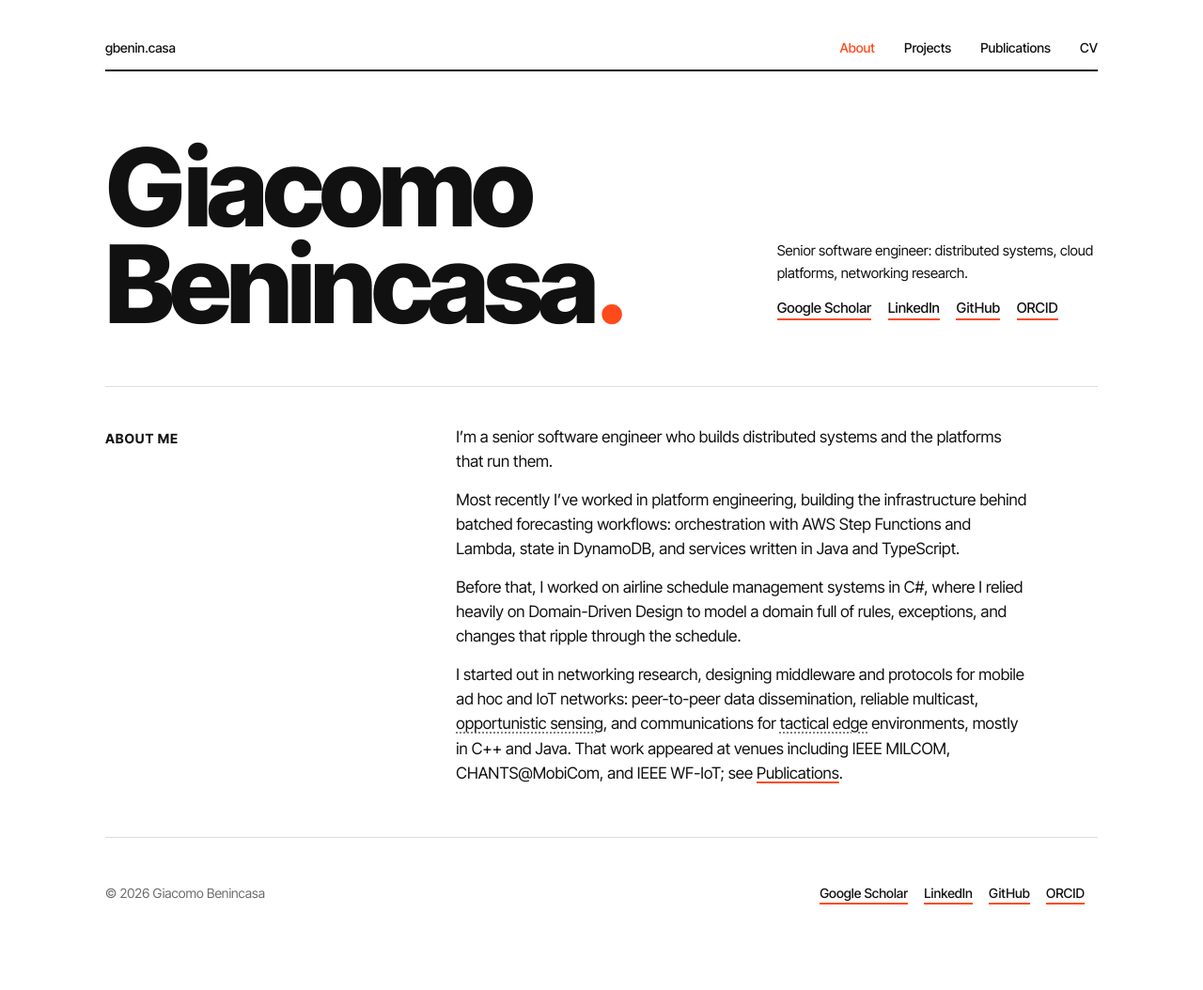
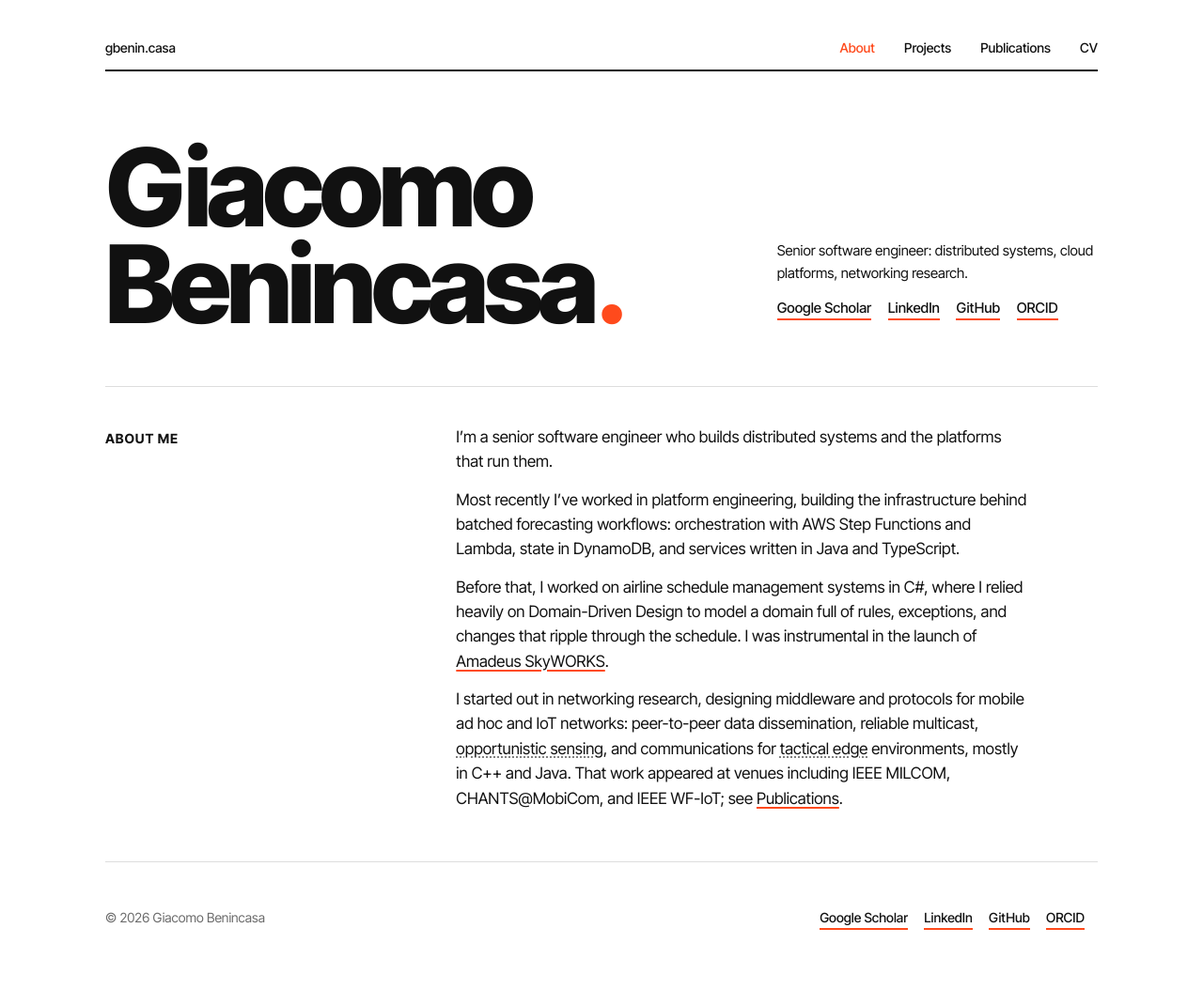
Before and after one commit to giacobenin/giacobenin.github.io, a Jekyll site: the page built from _pages/about.md, in a window 1280 px wide. Shown: the whole page at 94% size. Built offline with Jekyll 4.4.1, drawn with Linux system fonts in a browser that asks for light colours; before the commit the page ends 1027 px from its top, so only the background shows below that.

Commit message:
About: note role in launching Amadeus SkyWORKS
Add the sentence to the schedule-management paragraph, linking SkyWORKS
(software provided by Amadeus, Q696061) visibly and in RDFa. concept.html
gains a 'link' option to render the entry's url as a visible link.

Co-Authored-By: Claude Opus 5.5 <noreply@anthropic.com>

```diff
--- a/_data/technologies.yml
+++ b/_data/technologies.yml
@@ -59,3 +59,4 @@
 "reliable multicast":    { wikidata: Q7310997 }
 "tactical edge network": { type: DefinedTerm, description: "Resilient, decentralized communication infrastructures designed to connect warfighters, sensors, and command centers in degraded, intermittent, or disconnected environments where cloud access is unavailable or contested." }
 "opportunistic sensing": { type: DefinedTerm, description: "A computer science paradigm that automatically leverages the sensing capabilities of user devices (such as smartphones) to collect data without requiring active user involvement or conscious participation." }
+"Amadeus SkyWORKS": { url: "https://amadeus.com/en/airlines/products/skyworks", type: SoftwareApplication, provider: Q696061 }   # flight schedule management system; no Wikidata item
--- a/_includes/concept.html
+++ b/_includes/concept.html
@@ -3,6 +3,7 @@ Renders one technology or concept from _data/technologies.yml as RDFa: the
 site owner schema:knowsAbout / foaf:topic_interest it.
   name:       key in _data/technologies.yml (required); used as schema:name
   text:       visible text when it differs from the name, e.g. text="IoT"
+  link:       true to make the text a visible link to the entry's `url`
   tag:        true to style it as a CV tag
   standalone: true when used outside a block that already sets the person as
               subject (e.g. on the About page)
@@ -16,9 +17,9 @@ site owner schema:knowsAbout / foaf:topic_interest it.
 {%- if include.standalone -%}
 <span prefix="schema: https://schema.org/ foaf: http://xmlns.com/foaf/0.1/" resource="{{ "/publications/" | absolute_url }}#{{ site.author.publication_name | slugify }}">
 {%- endif -%}
-<span{% if include.tag %} class="tech-tag"{% elsif c.description %} class="defined" title="{{ c.description | xml_escape }}"{% endif %} property="schema:knowsAbout foaf:topic_interest" resource="{{ cid }}" typeof="schema:{{ c.type | default: "Thing" }}">{% if include.text and include.text != include.name %}<span property="schema:name" content="{{ include.name | xml_escape }}">{{ include.text | xml_escape }}</span>{% else %}<span property="schema:name">{{ include.name | xml_escape }}</span>{% endif %}
+<span{% if include.tag %} class="tech-tag"{% elsif c.description %} class="defined" title="{{ c.description | xml_escape }}"{% endif %} property="schema:knowsAbout foaf:topic_interest" resource="{{ cid }}" typeof="schema:{{ c.type | default: "Thing" }}">{% if include.link and c.url %}<a property="schema:url schema:sameAs" href="{{ c.url }}">{% endif %}{% if include.text and include.text != include.name %}<span property="schema:name" content="{{ include.name | xml_escape }}">{{ include.text | xml_escape }}</span>{% else %}<span property="schema:name">{{ include.name | xml_escape }}</span>{% endif %}{% if include.link and c.url %}</a>{% endif %}
 {%- if c.description %}<meta property="schema:description" content="{{ c.description | xml_escape }}">{% endif -%}
-{%- if c.url %}<link property="schema:url schema:sameAs" href="{{ c.url }}">{% endif -%}
+{%- if c.url %}{% unless include.link %}<link property="schema:url schema:sameAs" href="{{ c.url }}">{% endunless %}{% endif -%}
 {%- if c.provider %}<link property="schema:provider" href="http://www.wikidata.org/entity/{{ c.provider }}">{% endif -%}
 {%- if c.part_of %}<link property="schema:isPartOf" href="http://www.wikidata.org/entity/{{ c.part_of }}">{% endif -%}
 </span>
--- a/_pages/about.md
+++ b/_pages/about.md
@@ -14,7 +14,8 @@ state in {% include concept.html name="DynamoDB" standalone=true %}, and service
 
 Before that, I worked on airline schedule management systems in {% include concept.html name="C#" standalone=true %}, where I relied
 heavily on {% include concept.html name="Domain-Driven Design" standalone=true %} to model a domain full of rules, exceptions, and
-changes that ripple through the schedule.
+changes that ripple through the schedule. I was instrumental in the launch of
+{% include concept.html name="Amadeus SkyWORKS" link=true standalone=true %}.
 
 I started out in networking research, designing {% include concept.html name="middleware" standalone=true %} and protocols for
 {% include concept.html name="mobile ad hoc network" text="mobile ad hoc" standalone=true %} and {% include concept.html name="Internet of Things" text="IoT" standalone=true %} networks: {% include concept.html name="peer-to-peer" standalone=true %} data dissemination, {% include concept.html name="reliable multicast" standalone=true %},
```
